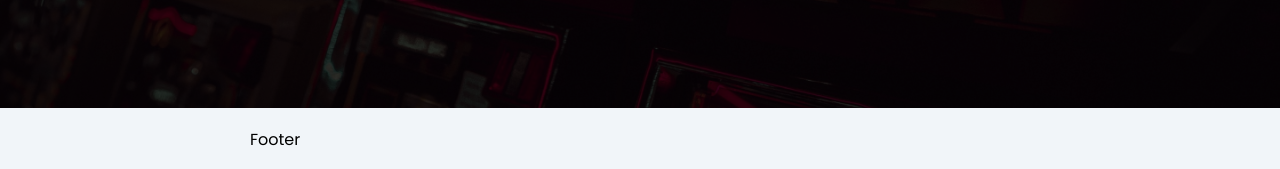
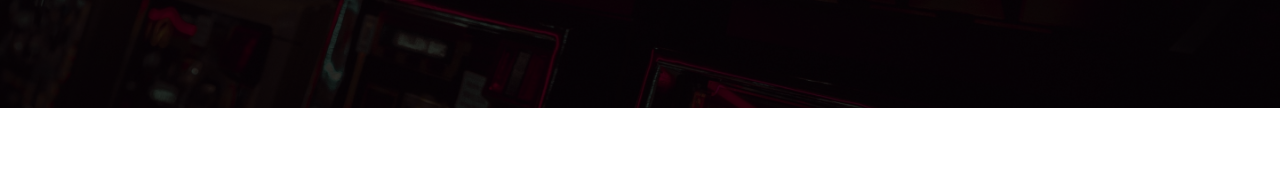
Before and after one commit to ThiAlbani83/playersmotion, a React (Vite) app: page / in a window 1280 px wide. Shown: the part 672-841 px from the top of the page. After the commit the page ends 800 px from the top, so only its background shows below. Built offline with nearby package versions, Linux system fonts and the light colour scheme.

Commit message:
third commit

```diff
--- a/src/App.jsx
+++ b/src/App.jsx
@@ -9,7 +9,6 @@ function App() {
     <main className="flex flex-col">
       <Header />
       <Hero />
-      <Footer />
     </main>
   )
 }
--- a/src/components/Header.jsx
+++ b/src/components/Header.jsx
@@ -30,7 +30,7 @@ const Header = () => {
       <div
         className={
           toggleMenu
-            ? "fixed left-0 top-0 w-full h-screen bg-black/90 backdrop-blur-sm px-4 py-7 flex flex-col z-10 ease-in duration-300"
+            ? "fixed left-0 top-0 w-full h-screen bg-black/90 backdrop-blur-sm px-4 py-7 flex flex-col z-10 ease-in duration-300 overflow-hidden"
             : "absolute top-0 h-screen left-[-100%] ease-in duration-300 z-10 overflow-hidden"
         }
       >
```
